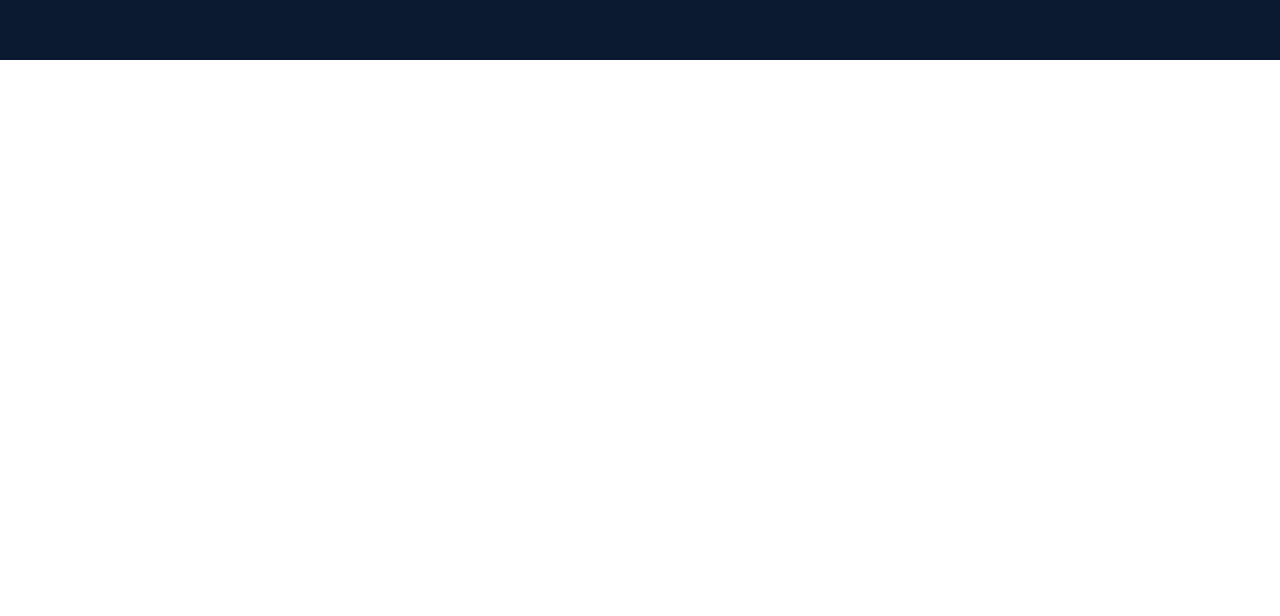
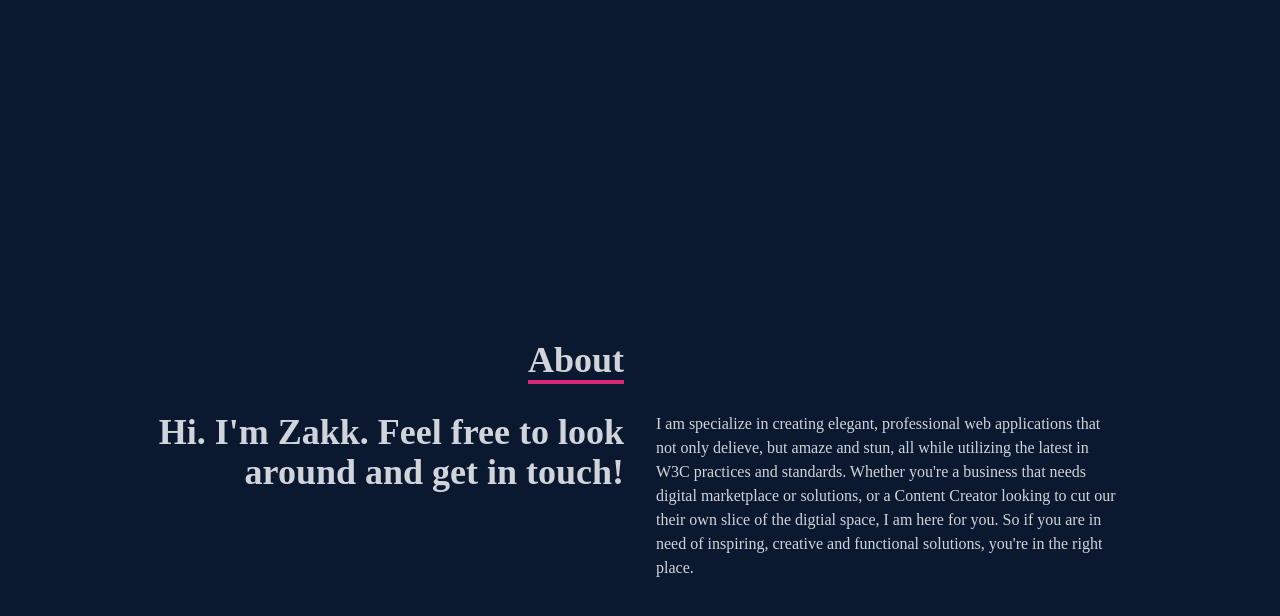
Before and after one commit to ZakkFast/Portfoliov3, a React (Create React App) app: page / in a window 1280 px wide. Shown: the part 740-1356 px from the top of the page. Before the commit the page ends 800 px from the top, so only its background shows below. Built offline with nearby package versions, Linux system fonts and the light colour scheme.

Commit message:
created about component and layout

```diff
--- a/src/App.js
+++ b/src/App.js
@@ -1,3 +1,4 @@
+import About from "./components/About";
 import Home from "./components/Home";
 import Navbar from "./components/Navbar";
 
@@ -7,6 +8,7 @@
     <div>
     <Navbar />
     <Home />
+    <About />
     </div>
   );
 }
--- /dev/null
+++ b/src/components/About.jsx
@@ -0,0 +1,36 @@
+import React from 'react';
+
+const About = () => {
+  return (
+    <div name="about" className="w-full h-screen bg-[#0a192f] text-gray-300">
+      <div className="flex flex-col justify-center items-center w-full h-full">
+        <div className="max-w-[1000px] w-full grid grid-cols-2 gap-8">
+          <div className="sm:text-right pb-8 pl-4">
+            <p className="text-4xl font-bold inline border-b-4 border-pink-600">
+              About
+            </p>
+          </div>
+          <div></div>
+        </div>
+        <div className="max-w-[1000px] w-full grid sm:grid-cols-2 gap-8 px-4">
+          <div className="sm:text-right text-4xl font-bold">
+            <p>Hi. I'm Zakk. Feel free to look around and get in touch!</p>
+          </div>
+          <div>
+            <p>
+              I am specialize in creating elegant, professional web applications
+              that not only delieve, but amaze and stun, all while utilizing the
+              latest in W3C practices and standards. Whether you're a business
+              that needs digital marketplace or solutions, or a Content Creator
+              looking to cut our their own slice of the digtial space, I am here
+              for you. So if you are in need of inspiring, creative and
+              functional solutions, you're in the right place.
+            </p>
+          </div>
+        </div>
+      </div>
+    </div>
+  );
+};
+
+export default About;
```
